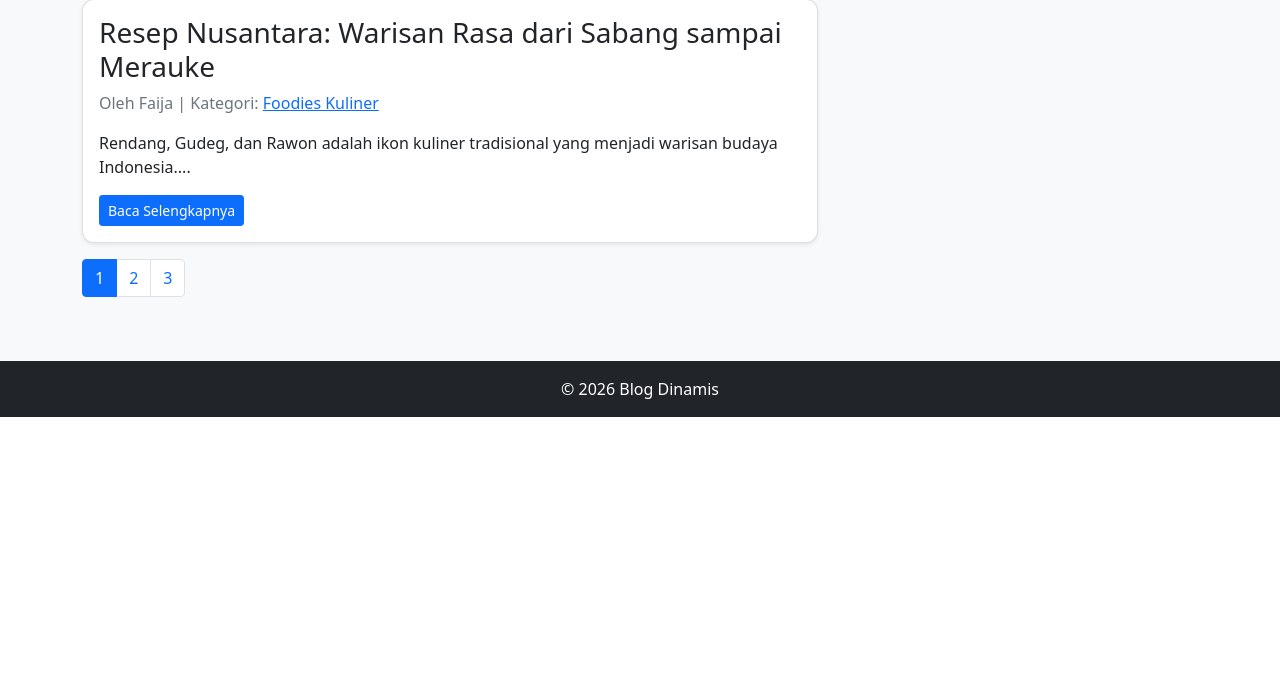
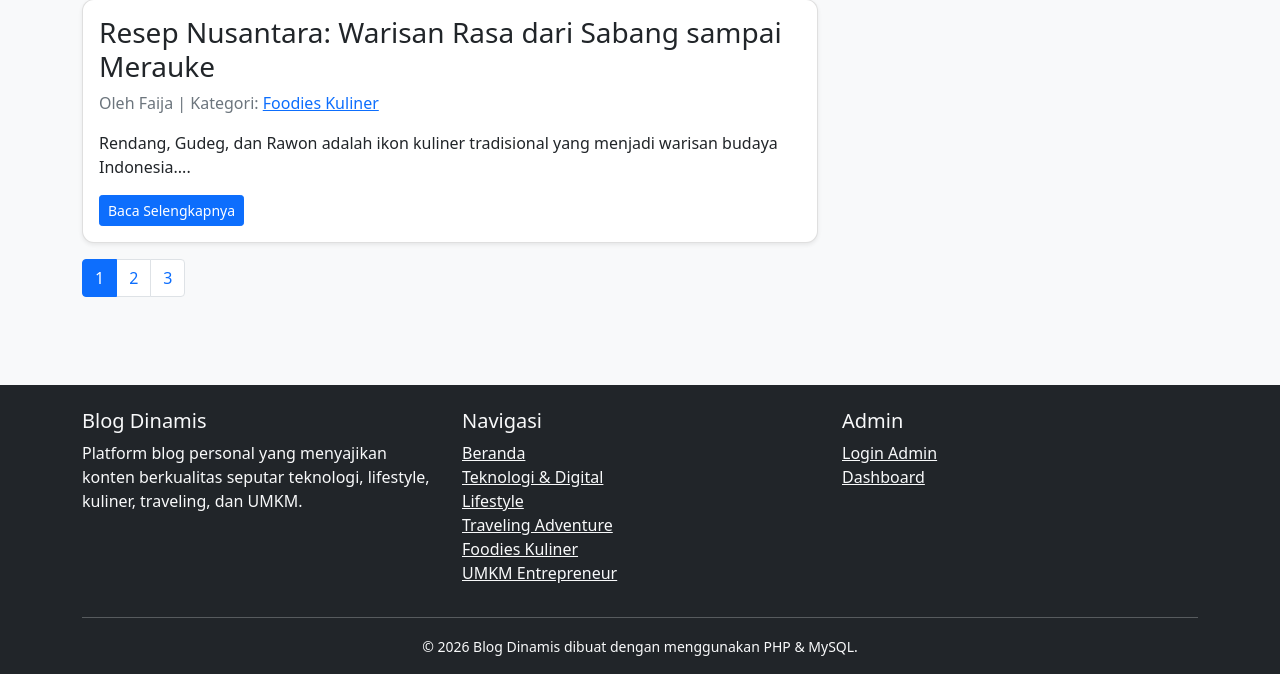
Before and after one commit to azminaa062/Blog-Dinamis, a PHP site: page /blog_dinamis/ in a window 1280 px wide. Shown: the part 1117-1791 px from the top of the page. Before the commit the page ends 1534 px from the top, so only its background shows below. Run offline with PHP 8.4, Linux system fonts and the light colour scheme; data comes from the database, SQL or seed files in the repository.

Commit message:
Add files via upload

```diff
--- a/blog_dinamis/templates/frontend_footer.php
+++ b/blog_dinamis/templates/frontend_footer.php
@@ -1,7 +1,45 @@
 </div>
 
-<footer class="bg-dark text-white text-center py-3 mt-4">
-    <p class="mb-0">&copy; <?= date('Y'); ?> Blog Dinamis</p>
+<!-- Footer -->
+<footer class="bg-dark text-light mt-5 pt-4 pb-3">
+  <div class="container">
+    <div class="row">
+      <!-- Deskripsi Blog -->
+      <div class="col-md-4">
+        <h5>Blog Dinamis</h5>
+        <p>
+          Platform blog personal yang menyajikan konten berkualitas seputar teknologi, lifestyle, kuliner, traveling, dan UMKM.
+        </p>
+      </div>
+
+      <!-- Navigasi -->
+      <div class="col-md-4">
+        <h5>Navigasi</h5>
+        <ul class="list-unstyled">
+          <li><a href="index.php" class="text-light">Beranda</a></li>
+          <li><a href="kategori.php?slug=teknologi-digital" class="text-light">Teknologi & Digital</a></li>
+          <li><a href="kategori.php?slug=lifestyle" class="text-light">Lifestyle</a></li>
+          <li><a href="kategori.php?slug=traveling-adventure" class="text-light">Traveling Adventure</a></li>
+          <li><a href="kategori.php?slug=foodies-kuliner" class="text-light">Foodies Kuliner</a></li>
+          <li><a href="kategori.php?slug=umkm-entrepreneur" class="text-light">UMKM Entrepreneur</a></li>
+        </ul>
+      </div>
+
+      <!-- Admin -->
+      <div class="col-md-4">
+        <h5>Admin</h5>
+        <ul class="list-unstyled">
+          <li><a href="login.php" class="text-light">Login Admin</a></li>
+          <li><a href="admin/dashboard.php" class="text-light">Dashboard</a></li>
+        </ul>
+      </div>
+    </div>
+
+    <hr class="border-light">
+    <div class="text-center">
+      <small>&copy; <?= date('Y'); ?> Blog Dinamis dibuat dengan menggunakan PHP & MySQL.</small>
+    </div>
+  </div>
 </footer>
 
 <script src="https://cdn.jsdelivr.net/npm/bootstrap@5.0.2/dist/js/bootstrap.bundle.min.js"></script>
```
